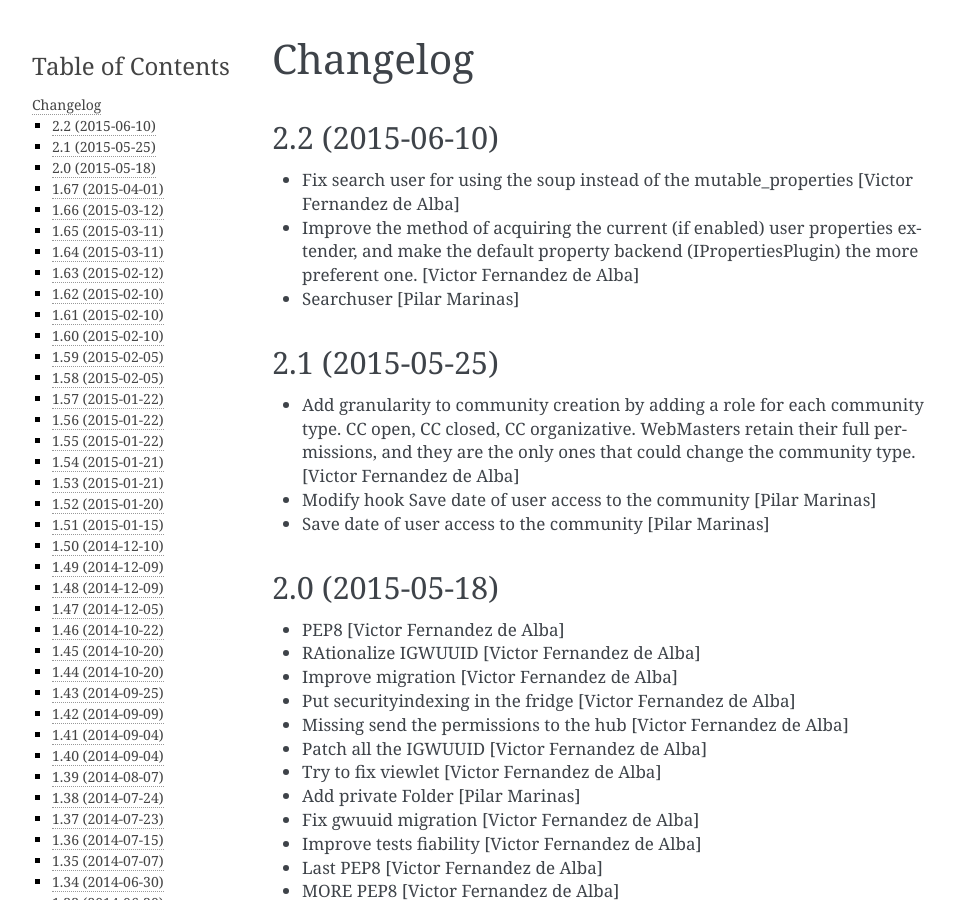
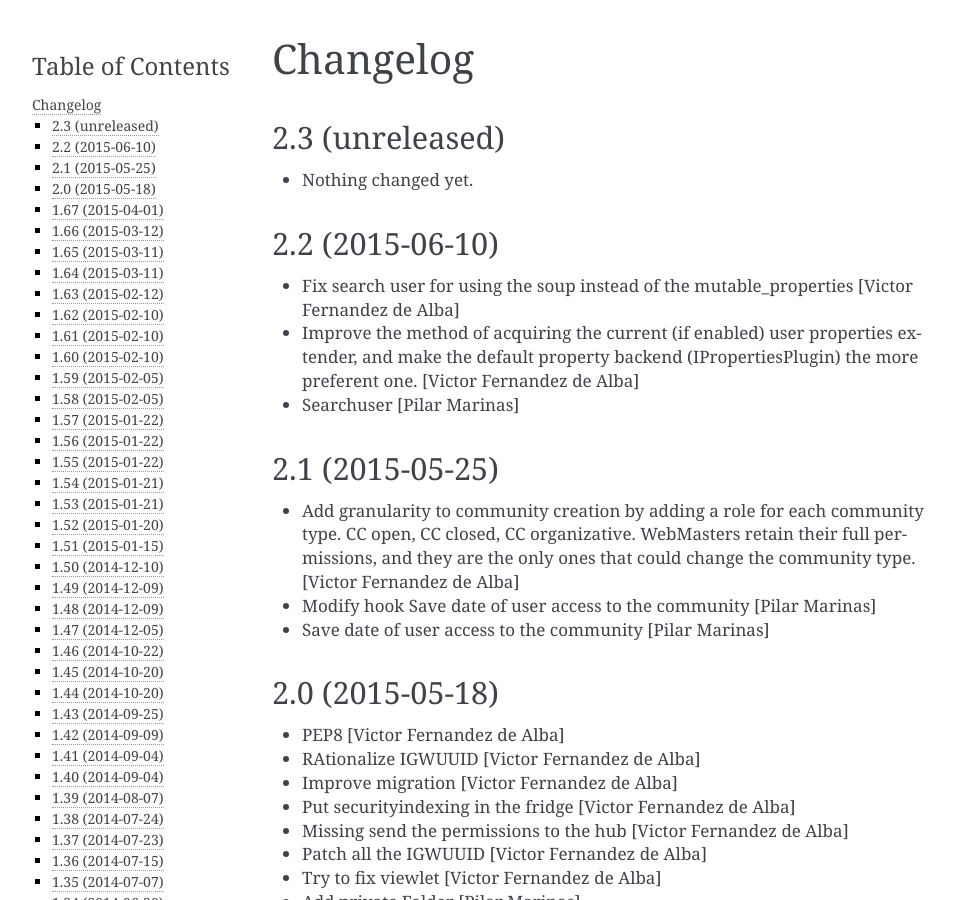
Before and after one commit to UPCnet/ulearn.core, a Sphinx documentation site: the page built from docs/HISTORY.rst, in a window 1280 px wide and 900 px high. Shown: the whole window, without its empty margins (148-1103 px from the left). Built offline with Sphinx 7.4.7, drawn with Linux system fonts in a browser that asks for light colours; pages that are not in the unit, such as notebooks, are missing from menus.

Commit message:
Back to development: 2.3

```diff
--- a/docs/HISTORY.rst
+++ b/docs/HISTORY.rst
@@ -1,5 +1,11 @@
 Changelog
 =========
+
+2.3 (unreleased)
+----------------
+
+- Nothing changed yet.
+
 
 2.2 (2015-06-10)
 ----------------
--- a/setup.py
+++ b/setup.py
@@ -1,7 +1,7 @@
 from setuptools import setup, find_packages
 import os
 
-version = '2.2'
+version = '2.3.dev0'
 
 README = open('README.rst').read()
 HISTORY = open(os.path.join('docs', 'HISTORY.rst')).read()
```
